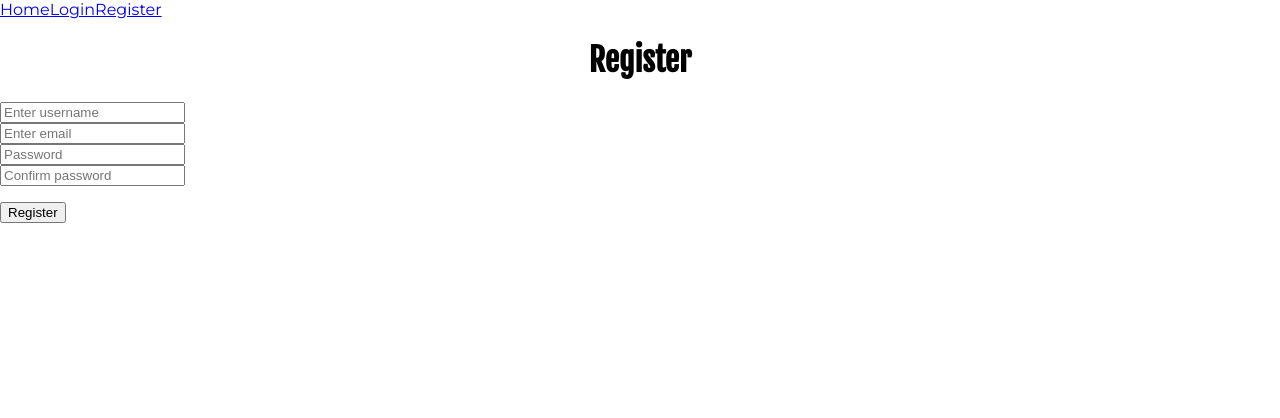
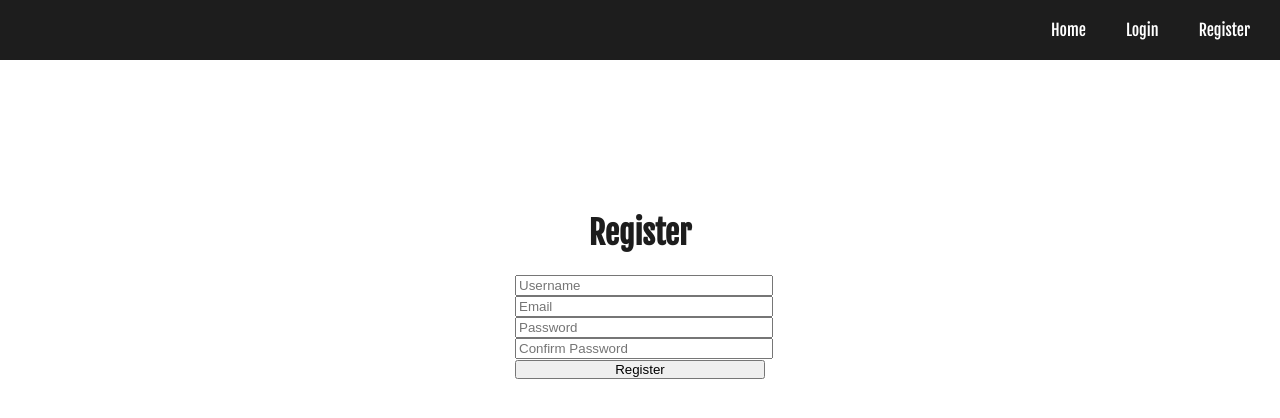
Before and after one commit to albertkozak/RecipeWebApp, a React (Create React App) app in the folder recipe-app/: page /Register in a window 1280 px wide. Shown: the top 418 px of the page. Built offline with nearby package versions, Linux system fonts and the light colour scheme; the HTML template or start-up script is replaced by a standard one.

Commit message:
Added navbar functionality / styling + adjusted login and register screens

```diff
--- a/recipe-app/src/App.css
+++ b/recipe-app/src/App.css
@@ -8,7 +8,9 @@ h1 {
   font-family: "Fjalla One";
   text-align: center;
   text-transform: capitalize;
+  color: #1d1d1d;
 }
+
 .App {
   min-height: 100vh;
   background-image: linear-gradient(to top, #e6e9f0 0%, #eef1f5 100%);
@@ -16,6 +18,7 @@ h1 {
 }
 
 .search-form {
+  padding: 2.8rem 0;
   min-height: 10vh;
   display: flex;
   justify-content: center;
@@ -26,13 +29,17 @@ h1 {
   width: 50%;
   border: none;
   padding: 10px;
+  border-radius: 10px;
 }
 
 .search-button {
-  background: gray;
+  margin-left: 1rem;
+  font-family: "Fjalla One";
+  background-color: #1d1d1d;
   border: none;
-  padding: 10px 20px;
+  padding: 10px 25px;
   color: white;
+  border-radius: 10px;
 }
 
 .recipes {
@@ -40,3 +47,187 @@ h1 {
   justify-content: space-around;
   flex-wrap: wrap;
 }
+
+.login {
+  padding-top: 12rem;
+  text-align: center;
+  margin: 0 auto;
+}
+
+.login form {
+  display: flex;
+  flex-direction: column;
+  width: 50%;
+  margin: 0 auto;
+  max-width: 250px;
+}
+
+.control {
+  margin: 0;
+}
+
+.reg-form form {
+  display: flex;
+  flex-direction: column;
+  margin: 0 auto;
+  width: 50%;
+  max-width: 250px;
+}
+
+.reg-form input,
+.reg-form button {
+  width: 100%;
+}
+
+.reg-form {
+  padding-top: 12rem;
+}
+
+.reg-form button {
+  padding: 0;
+}
+
+/* Start Navigation */
+.header {
+  font-family: "Fjalla One", sans-serif;
+  background-color: #1d1d1d;
+  position: fixed;
+  top: 0;
+  width: 100%;
+  z-index: 3;
+  display: inline-block;
+}
+
+.header ul {
+  margin: 0;
+  padding: 0;
+  list-style: none;
+  overflow: hidden;
+  background-color: #1d1d1d;
+}
+
+.header li a {
+  font-family: "Fjalla One", sans-serif;
+  font-weight: 100;
+  display: block;
+  padding: 20px 20px;
+  text-decoration: none;
+  color: white;
+}
+
+.header li a:hover {
+  background-color: #1d1d1d;
+  color: #f8cb15;
+}
+
+.header .logo {
+  display: block;
+  font-size: 2em;
+  padding: 10px 20px;
+  text-decoration: none;
+  float: left;
+}
+
+.logo img {
+  height: 5.5rem;
+  width: auto;
+}
+
+/* Menu */
+.header .menu {
+  clear: both;
+  max-height: 0;
+  transition: max-height 0.2s ease-out;
+  padding-right: 10px;
+}
+
+/* Menu Icon */
+
+.header .menu-icon {
+  cursor: pointer;
+  display: inline-block;
+  padding: 20px 20px 42px;
+  position: relative;
+  user-select: none;
+  float: right;
+}
+
+.header .menu-icon .navicon {
+  background: #fff;
+  display: block;
+  height: 3px;
+  position: relative;
+  transition: background 0.2s ease-out;
+  width: 30px;
+}
+
+.header .menu-icon .navicon:before,
+.header .menu-icon .navicon:after {
+  background: #fff;
+  content: "";
+  display: block;
+  height: 100%;
+  position: absolute;
+  transition: all 0.2s ease-out;
+  width: 100%;
+}
+
+.header .menu-icon .navicon:before {
+  top: 5px;
+  margin-top: 1rem;
+}
+
+.header .menu-icon .navicon:after {
+  top: -5px;
+  margin-top: 0.96rem;
+}
+
+/* Menu Button */
+
+.header .menu-btn {
+  display: none;
+}
+
+.header .menu-btn:checked ~ .menu {
+  max-height: 270px;
+}
+
+.header .menu-btn:checked ~ .menu-icon .navicon {
+  background: transparent;
+}
+
+.header .menu-btn:checked ~ .menu-icon .navicon:before {
+  transform: rotate(-45deg);
+}
+
+.header .menu-btn:checked ~ .menu-icon .navicon:after {
+  transform: rotate(45deg);
+}
+
+.header .menu-btn:checked ~ .menu-icon:not(.steps) .navicon:before,
+.header .menu-btn:checked ~ .menu-icon:not(.steps) .navicon:after {
+  top: 0;
+}
+
+@media (min-width: 48em) {
+  .header li {
+    float: left;
+  }
+  .header .logo {
+    padding: 0 20px;
+  }
+  /* .header li a {
+    Uncomment below when logo added
+    padding: 30px;
+  } */
+  .header .menu {
+    clear: none;
+    float: right;
+    max-height: none;
+  }
+  .header .menu-icon {
+    display: none;
+  }
+}
+
+/* End Navigation */
--- a/recipe-app/src/components/Navbar.js
+++ b/recipe-app/src/components/Navbar.js
@@ -1,13 +1,37 @@
 import React, { Component } from "react";
 
-export default class Navbar extends Component {
-  render() {
-    return (
-      <nav className="navbar">
-        <a href="/">Home</a>
-        <a href="/login">Login</a>
-        <a href="/register">Register</a>
-      </nav>
-    );
-  }
+// export default class Navbar extends Component {
+//   render() {
+//     return (
+//       <nav className="navbar">
+//         <a href="/">Home</a>
+//         <a href="/login">Login</a>
+//         <a href="/register">Register</a>
+//       </nav>
+//     );
+//   }
+// }
+
+function Navigation() {
+  return (
+    <header class="header">
+      <input class="menu-btn" type="checkbox" id="menu-btn" />
+      <label class="menu-icon" for="menu-btn">
+        <span class="navicon" />
+      </label>
+      <ul class="menu">
+        <li>
+          <a href="/">Home</a>
+        </li>
+        <li>
+          <a href="/login">Login</a>
+        </li>
+        <li>
+          <a href="/register">Register</a>
+        </li>
+      </ul>
+    </header>
+  );
 }
+
+export default Navigation;
--- a/recipe-app/src/components/authentication/Login.js
+++ b/recipe-app/src/components/authentication/Login.js
@@ -35,14 +35,14 @@ export default function Login() {
         password
       })
     })
-      .then((response) => response.json())
-      .then((res) => {
+      .then(response => response.json())
+      .then(res => {
         if (res.status === "OK") {
           sessionStorage.setItem("auth-token", res.token);
         }
         console.log(res.token);
       })
-      .catch((e) => console.log("Unable to sign-in", e));
+      .catch(e => console.log("Unable to sign-in", e));
   }
 
   function clearErrors() {
@@ -54,26 +54,26 @@ export default function Login() {
   }
 
   return (
-    <div>
+    <div className="login">
       <FormErrors formErrors={errors} />
+      <h1>Login</h1>
       <form onSubmit={handleLogin}>
         {/* enables enter to work upon submit*/}
-        <h2>Login</h2>
         <input
-          type='email'
-          name='email'
-          placeholder='Enter Email Address'
+          type="email"
+          name="email"
+          placeholder="Email Address"
           value={email}
           onChange={handleEmail}
         />
         <input
-          type='password'
-          name='password'
-          placeholder='Enter Password'
+          type="password"
+          name="password"
+          placeholder="Password"
           value={password}
           onChange={handlePassword}
         />
-        <input type='submit' value='Submit' />
+        <input type="submit" value="Submit" />
       </form>
     </div>
   );
--- a/recipe-app/src/components/authentication/Register.js
+++ b/recipe-app/src/components/authentication/Register.js
@@ -53,15 +53,15 @@ class Register extends React.Component {
   render() {
     return (
       <div className="reg-form">
+        <FormErrors formerrors={this.state.errors} />
         <h1>Register</h1>
-        <FormErrors formerrors={this.state.errors} />
         <form onSubmit={this.handleRegister}>
           <div className="field">
             <input
               className="input"
               type="text"
               id="username"
-              placeholder="Enter username"
+              placeholder="Username"
               value={this.state.username}
               onChange={this.onInputChange}
             />
@@ -74,7 +74,7 @@ class Register extends React.Component {
               className="input"
               type="email"
               id="email"
-              placeholder="Enter email"
+              placeholder="Email"
               value={this.state.email}
               onChange={this.onInputChange}
             />
@@ -100,7 +100,7 @@ class Register extends React.Component {
               className="input"
               type="password"
               id="confirmpassword"
-              placeholder="Confirm password"
+              placeholder="Confirm Password"
               value={this.state.confirmpassword}
               onChange={this.onInputChange}
             />
```
